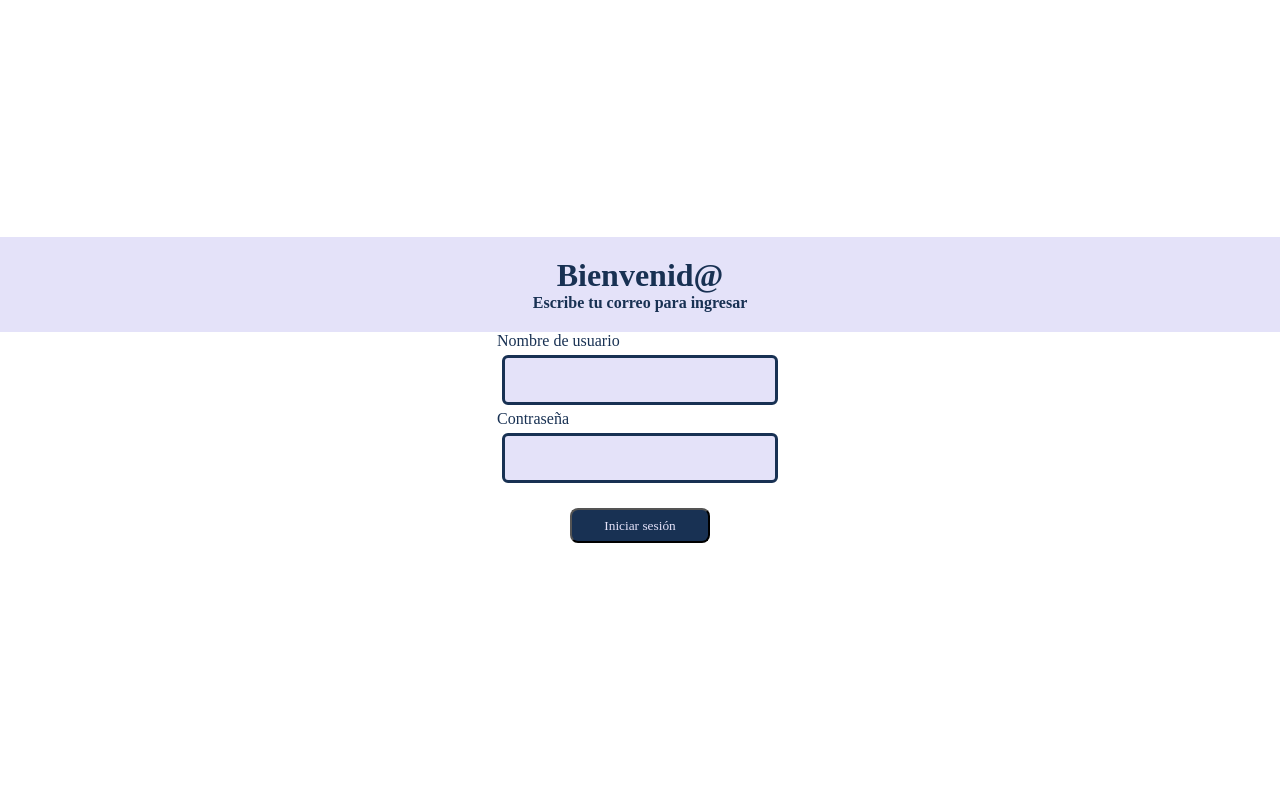
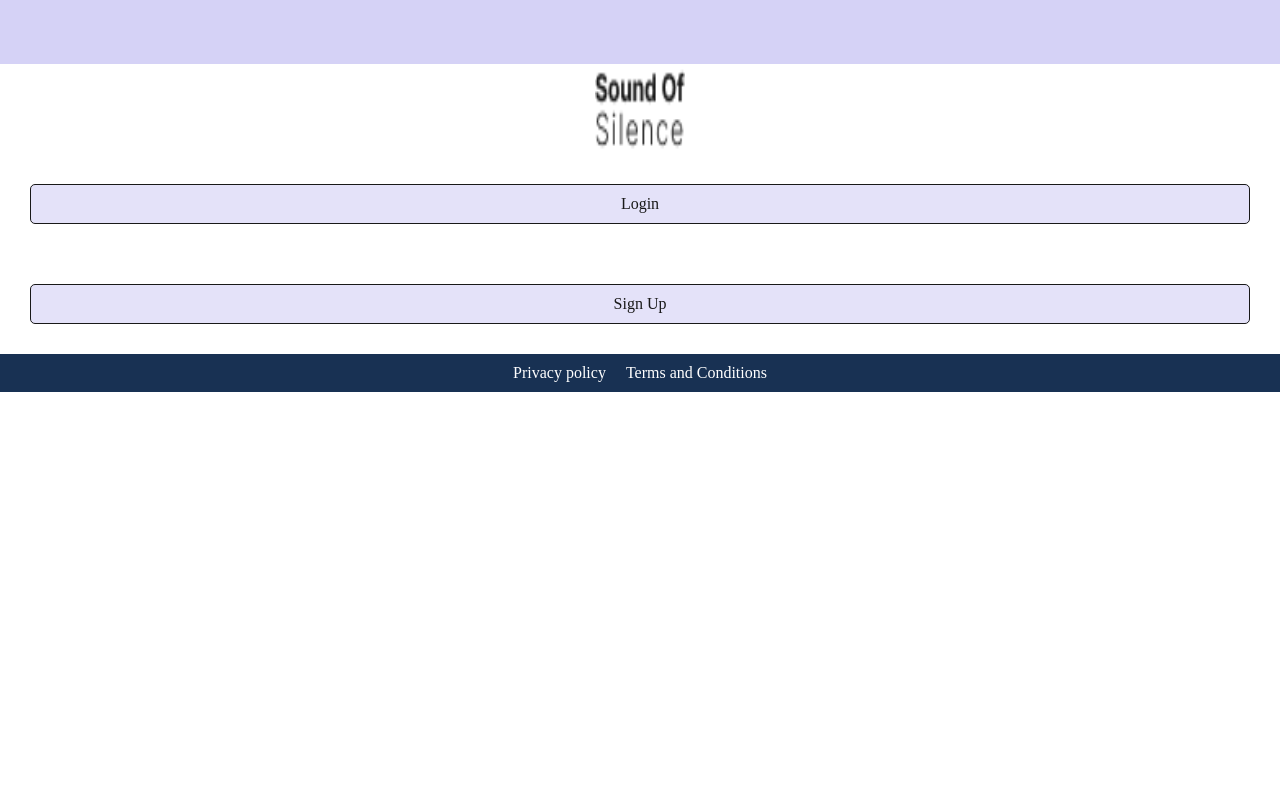
Before and after one commit to Madelainepereira/soundofsilence, a React (Vite) app: page / in a window 1280 px wide. Shown: the top 800 px of the page. Built offline with nearby package versions, Linux system fonts and the light colour scheme.

Commit message:
homelayout merged

```diff
--- a/src/App.jsx
+++ b/src/App.jsx
@@ -1,8 +1,4 @@
 import './App.css'
-import Login from './pages/Login/Login';
-
-
-
 import Home from './pages/home/home'
 
 function App() {
@@ -11,7 +7,6 @@ function App() {
   return (
     <>
 
-      <Login />
        <Home/>
     </>
 
```
